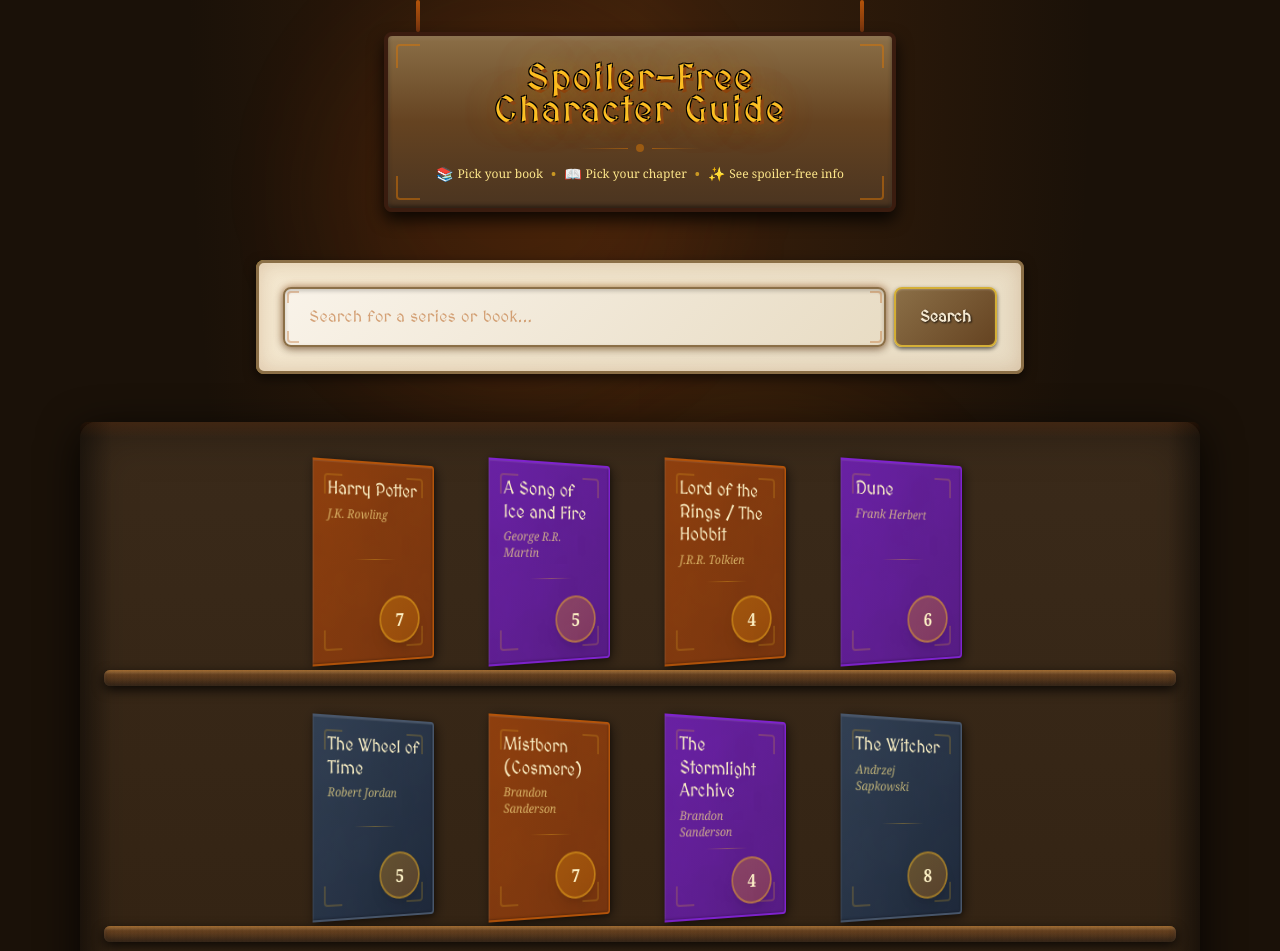
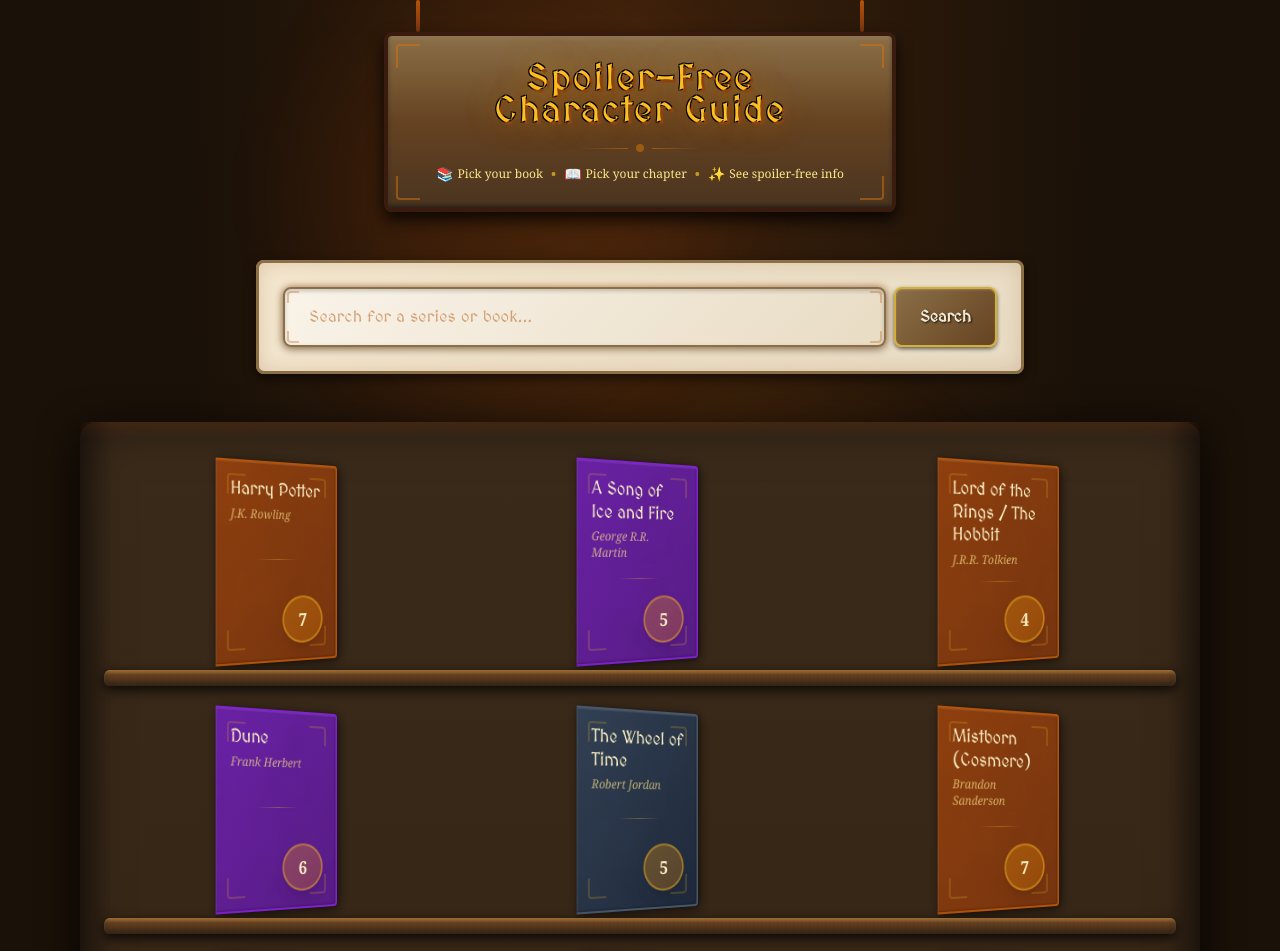
Before and after one commit to joeban/spoilerfreecharacterguide, a Next.js app: page / in a window 1280 px wide. Shown: the top 951 px of the page. Built offline with nearby package versions, Linux system fonts and the light colour scheme; a web font is replaced by a local one.

Commit message:
Update Bookshelf.tsx

```diff
--- a/components/Bookshelf.tsx
+++ b/components/Bookshelf.tsx
@@ -7,19 +7,21 @@ interface BookshelfProps {
 }
 
 export default function Bookshelf({ series }: BookshelfProps) {
-  // Group books for mobile (2 per row) and desktop (4 per row)
-  const mobileRows = [];
-  const desktopRows = [];
+  // Group books dynamically based on responsive breakpoints
+  // We'll create separate groups for each breakpoint
+  const groupBooksForBreakpoint = (booksPerRow: number) => {
+    const rows = [];
+    for (let i = 0; i < series.length; i += booksPerRow) {
+      rows.push(series.slice(i, i + booksPerRow));
+    }
+    return rows;
+  };
 
-  // Create mobile rows (2 books per row)
-  for (let i = 0; i < series.length; i += 2) {
-    mobileRows.push(series.slice(i, i + 2));
-  }
-
-  // Create desktop rows (4 books per row)
-  for (let i = 0; i < series.length; i += 4) {
-    desktopRows.push(series.slice(i, i + 4));
-  }
+  // Create groups for each breakpoint
+  const mobileRows = groupBooksForBreakpoint(2);     // < 640px
+  const tabletRows = groupBooksForBreakpoint(3);     // 640px - 900px
+  const desktopRows = groupBooksForBreakpoint(4);    // 900px - 1200px
+  const largeRows = groupBooksForBreakpoint(5);      // > 1200px
 
   return (
     <div className="bookshelf-container max-w-6xl mx-auto px-4">
@@ -42,11 +44,10 @@ export default function Bookshelf({ series }: BookshelfProps) {
         <div className="h-4 bg-gradient-to-b from-amber-800/20 to-transparent rounded-t-lg" />
 
         <div className="p-6">
-          {/* Mobile Layout - visible only on small screens */}
-          <div className="md:hidden space-y-6">
+          {/* Mobile Layout (2 books per row) - visible < 640px */}
+          <div className="sm:hidden space-y-6">
             {mobileRows.map((row, rowIndex) => (
-              <div key={`mobile-row-${rowIndex}`}>
-                {/* Books row - 2 columns on mobile */}
+              <div key={`mobile-${rowIndex}`}>
                 <div className="grid grid-cols-2 gap-3 mb-2">
                   {row.map(({ slug, series: seriesData }) => (
                     <Link key={slug} href={`/${slug}`} className="block flex justify-center">
@@ -58,11 +59,8 @@ export default function Bookshelf({ series }: BookshelfProps) {
                       />
                     </Link>
                   ))}
-                  {/* Add empty space if odd number in last row */}
                   {row.length === 1 && <div />}
                 </div>
-
-                {/* Wooden shelf under books */}
                 <div className="wooden-shelf h-4 rounded-md relative overflow-hidden">
                   <div className="absolute inset-0 bg-gradient-to-b from-amber-900/20 to-transparent" />
                   <div className="absolute top-0 left-0 right-0 h-1 bg-gradient-to-b from-amber-600/30 to-transparent" />
@@ -71,14 +69,13 @@ export default function Bookshelf({ series }: BookshelfProps) {
             ))}
           </div>
 
-          {/* Desktop Layout - visible only on medium+ screens */}
-          <div className="hidden md:block space-y-8">
-            {desktopRows.map((row, rowIndex) => (
-              <div key={`desktop-row-${rowIndex}`}>
-                {/* Books row - 4 columns on desktop */}
-                <div className="flex flex-wrap justify-center gap-4 mb-2">
+          {/* Tablet Layout (3 books per row) - visible 640px to 900px */}
+          <div className="hidden sm:block tablet-max:block desktop:hidden space-y-6">
+            {tabletRows.map((row, rowIndex) => (
+              <div key={`tablet-${rowIndex}`}>
+                <div className="grid grid-cols-3 gap-3 mb-2">
                   {row.map(({ slug, series: seriesData }) => (
-                    <Link key={slug} href={`/${slug}`} className="block">
+                    <Link key={slug} href={`/${slug}`} className="block flex justify-center">
                       <BookSpine
                         title={seriesData.title}
                         author={seriesData.author}
@@ -87,9 +84,65 @@ export default function Bookshelf({ series }: BookshelfProps) {
                       />
                     </Link>
                   ))}
+                  {/* Fill empty spaces */}
+                  {Array.from({ length: 3 - row.length }).map((_, i) => (
+                    <div key={`empty-${i}`} />
+                  ))}
                 </div>
+                <div className="wooden-shelf h-4 rounded-md relative overflow-hidden">
+                  <div className="absolute inset-0 bg-gradient-to-b from-amber-900/20 to-transparent" />
+                  <div className="absolute top-0 left-0 right-0 h-1 bg-gradient-to-b from-amber-600/30 to-transparent" />
+                </div>
+              </div>
+            ))}
+          </div>
 
-                {/* Wooden shelf under books */}
+          {/* Desktop Layout (4 books per row) - visible 900px to 1200px */}
+          <div className="hidden desktop:block xl:hidden space-y-6">
+            {desktopRows.map((row, rowIndex) => (
+              <div key={`desktop-${rowIndex}`}>
+                <div className="grid grid-cols-4 gap-4 mb-2">
+                  {row.map(({ slug, series: seriesData }) => (
+                    <Link key={slug} href={`/${slug}`} className="block flex justify-center">
+                      <BookSpine
+                        title={seriesData.title}
+                        author={seriesData.author}
+                        bookCount={Object.keys(seriesData.books).length}
+                        orientation="vertical"
+                      />
+                    </Link>
+                  ))}
+                  {Array.from({ length: 4 - row.length }).map((_, i) => (
+                    <div key={`empty-${i}`} />
+                  ))}
+                </div>
+                <div className="wooden-shelf h-4 rounded-md relative overflow-hidden">
+                  <div className="absolute inset-0 bg-gradient-to-b from-amber-900/20 to-transparent" />
+                  <div className="absolute top-0 left-0 right-0 h-1 bg-gradient-to-b from-amber-600/30 to-transparent" />
+                </div>
+              </div>
+            ))}
+          </div>
+
+          {/* Large Desktop Layout (5 books per row) - visible > 1200px */}
+          <div className="hidden xl:block space-y-6">
+            {largeRows.map((row, rowIndex) => (
+              <div key={`large-${rowIndex}`}>
+                <div className="grid grid-cols-5 gap-4 mb-2">
+                  {row.map(({ slug, series: seriesData }) => (
+                    <Link key={slug} href={`/${slug}`} className="block flex justify-center">
+                      <BookSpine
+                        title={seriesData.title}
+                        author={seriesData.author}
+                        bookCount={Object.keys(seriesData.books).length}
+                        orientation="vertical"
+                      />
+                    </Link>
+                  ))}
+                  {Array.from({ length: 5 - row.length }).map((_, i) => (
+                    <div key={`empty-${i}`} />
+                  ))}
+                </div>
                 <div className="wooden-shelf h-4 rounded-md relative overflow-hidden">
                   <div className="absolute inset-0 bg-gradient-to-b from-amber-900/20 to-transparent" />
                   <div className="absolute top-0 left-0 right-0 h-1 bg-gradient-to-b from-amber-600/30 to-transparent" />
```
